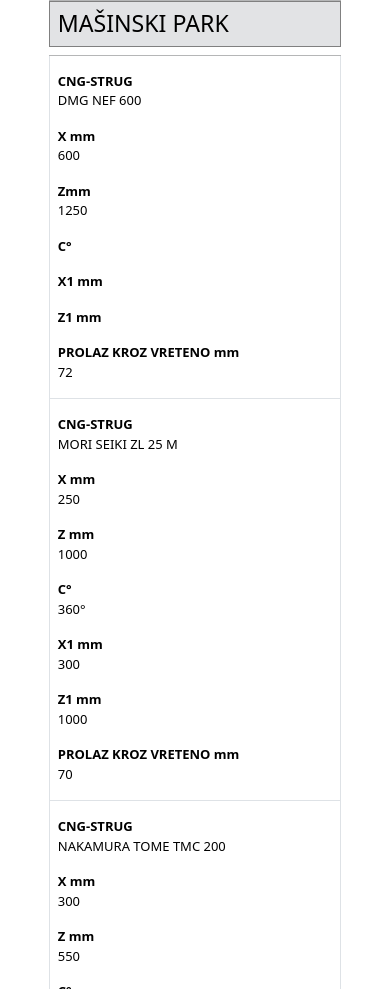
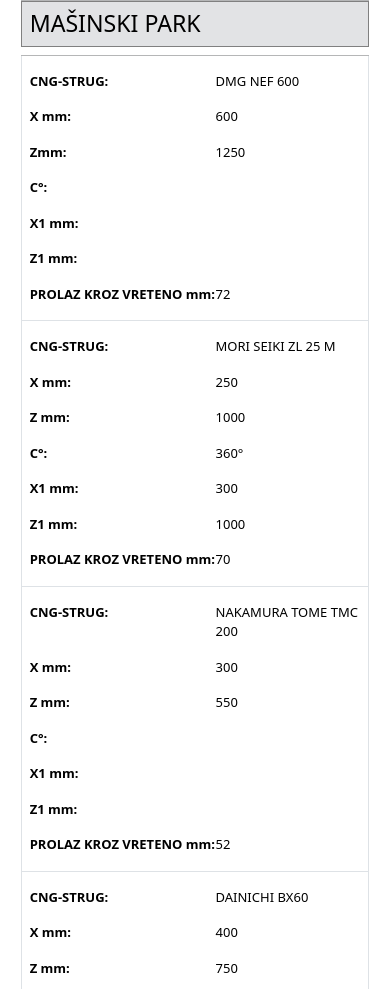
Before and after one commit to Koko-Panorate-Jelena/TestBethanyMap.github.io, a plain HTML site: page index.html in a window 390 px wide. Shown: the top 989 px of the page. Drawn offline with nearby package versions, Linux system fonts and the light colour scheme.

Commit message:
Update styles.css

```diff
--- a/styles.css
+++ b/styles.css
@@ -1,3 +1,5 @@
+
+
 @media screen and (max-width: 575px) {
     .table {
         font-size: 13px;
@@ -10,6 +12,7 @@
     }
     td, th.h3 {
         display: grid;
+        grid-template-columns: 25ch auto;
         text-align: start;
     }
 
@@ -21,7 +24,7 @@
     }
 
     td::before {
-        content: attr(data-cell);
+        content: attr(data-cell) ": ";
         font-weight: 700;
     }
 
```
